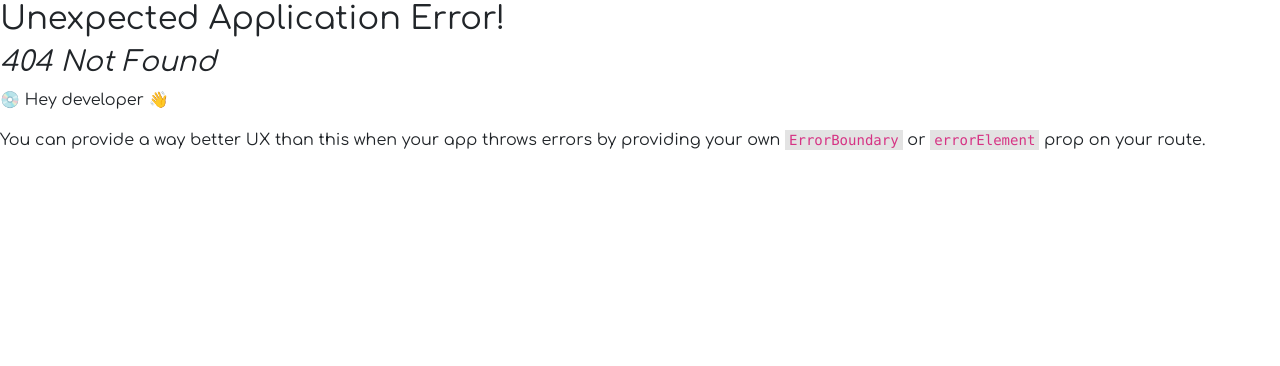
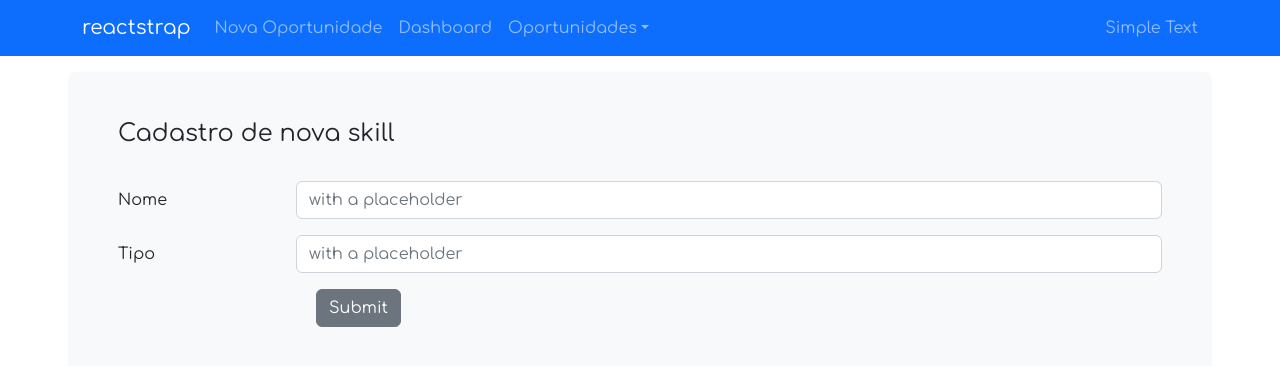
Before and after one commit to edcolares/ProjetoSelecioneBem-FrontEnd, a React (Vite) app: page /skill in a window 1280 px wide. Before the commit this address had no page. Shown: the top 366 px of the page. Built offline with nearby package versions, Linux system fonts and the light colour scheme; a web font is replaced by a local one.

Commit message:
Tela createSkill

```diff
--- /dev/null
+++ b/src/axios/config.js
@@ -0,0 +1,10 @@
+import axios from "axios";
+
+const fetch = axios.create({
+    baseURL: "http://localhost:3001",
+    headers: {
+        "Content-Type": "application/json; charset=UTF-8",
+    },
+});
+
+export default fetch
--- a/src/main.jsx
+++ b/src/main.jsx
@@ -10,6 +10,7 @@ import { createBrowserRouter, RouterProvider, Route } from 'react-router-dom';
 import Home from "./routes/home.jsx";
 import NewJobOpportunity from "./routes/NewJobOpportunity.jsx";
 import Dashboard from './routes/dashboard.jsx';
+import CreateSkill from './routes/skill/createSkill.jsx';
 
 const router = createBrowserRouter([
   {
@@ -27,6 +28,10 @@ const router = createBrowserRouter([
         path: "/dashboard",
         element: <Dashboard></Dashboard>,
       },
+      {
+        path: "/skill",
+        element: <CreateSkill></CreateSkill>,
+      },
     ],
   },
 ]);
--- a/src/routes/dashboard.jsx
+++ b/src/routes/dashboard.jsx
@@ -1,6 +1,7 @@
 import React from 'react';
 import { useState, useEffect } from 'react';
 import axios from 'axios';
+import fetch from '../axios/config';
 
 import {
     Row,
@@ -19,9 +20,7 @@ const Dashboard = () => {
 
         try {
 
-            const response = await axios.get(
-                "http://localhost:3001/skill"
-            );
+            const response = await fetch.get("/skill");
 
             const data = response.data;
 
--- /dev/null
+++ b/src/routes/skill/createSkill.jsx
@@ -0,0 +1,75 @@
+import { useState } from 'react';
+import { useNavigate } from 'react-router-dom'
+import fetch from '../../axios/config';
+import {
+    Form,
+    FormGroup,
+    Label,
+    Input,
+    Col,
+    Button,
+} from 'reactstrap';
+
+const create = () => {
+    const navigate = new useNavigate()
+
+    //const [name, setName] = useState();
+    //const [type, setType] = useState();
+
+    const [name, setName] = new useState();
+    const [type, setType] = new useState();
+
+    const createSkill = async (e) => {
+        e.preventDefault();
+
+        await fetch.post("/skill", {
+            name, type,
+        }).then(() => { alert("Skill incluída com sucesso") });
+
+        navigate("/dashboard");
+    };
+
+    return (
+        <Form color='light' rounded shadow-sm onSubmit={(e)=>createSkill(e)}>
+
+            <FormGroup controlId="form-group-id">
+                <Label>
+                    <div><h4>Cadastro de nova skill</h4></div>
+                </Label>
+            </FormGroup>
+
+            <FormGroup row>
+                <Label for="name" sm={2}>
+                    Nome
+                </Label>
+                <Col sm={10}>
+                    <Input id="name" name="name" placeholder="with a placeholder" type="text"
+                    onChange={(e)=> setName(e.target.value)} />
+                </Col>
+            </FormGroup>
+
+            <FormGroup row>
+                <Label for="type" sm={2}>
+                    Tipo
+                </Label>
+                <Col sm={10}>
+                    <Input id="type" name="type" placeholder="with a placeholder" type="text"
+                    onChange={(e)=> setType(e.target.value)}/>
+                </Col>
+            </FormGroup>
+
+            <FormGroup check row >
+                <Col sm={{
+                        offset: 2,
+                        size: 10
+                    }}>
+                    <Button>
+                        Submit
+                    </Button>
+                </Col>
+            </FormGroup>
+        </Form>
+    )
+}
+
+export default create
```
